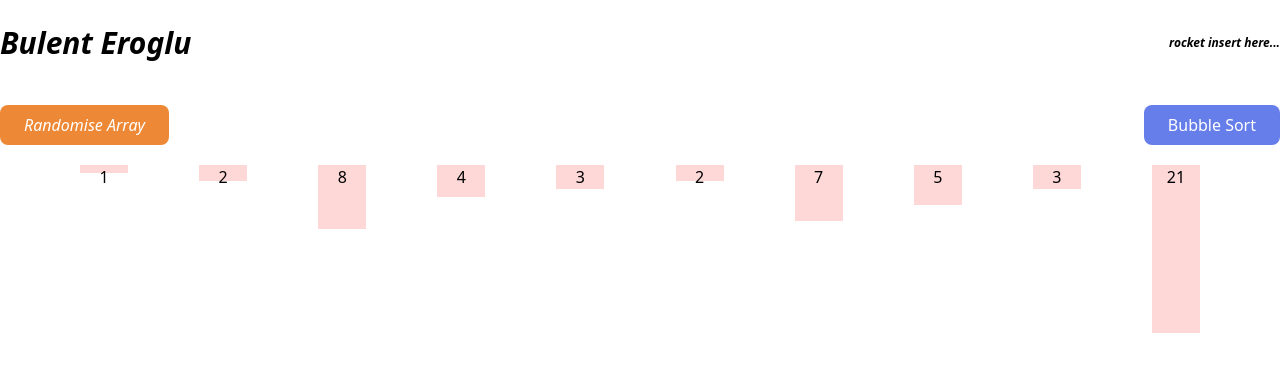
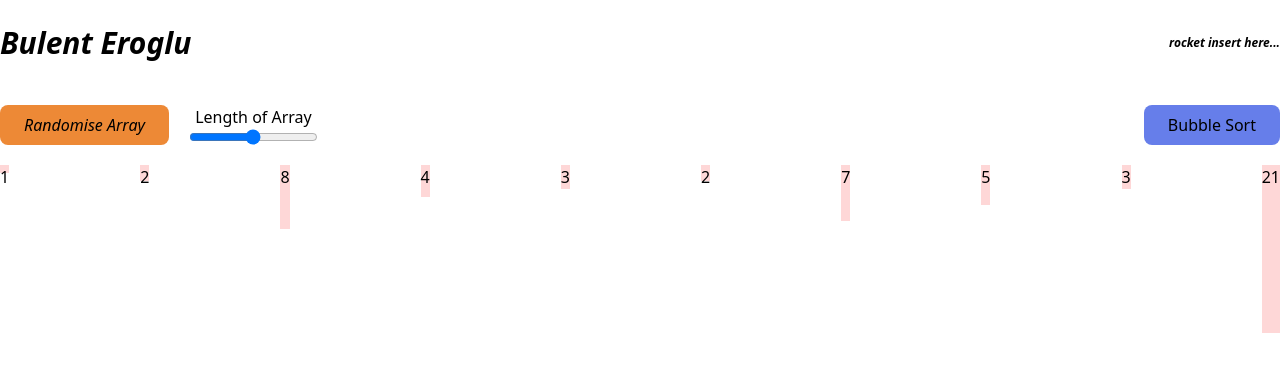
Before and after one commit to bulenteroglu/Sorting-Visualizer, a React (Vite) app in the folder packages/frontend/: page / in a window 1280 px wide. Shown: the top 372 px of the page. Built offline with nearby package versions, Linux system fonts and the light colour scheme.

Commit message:
added clsx - added slider to generate n amount of array length (user choice)

```diff
--- a/packages/frontend/package.json
+++ b/packages/frontend/package.json
@@ -8,6 +8,7 @@
   },
   "dependencies": {
     "autoprefixer": "9.8.6",
+    "clsx": "^1.1.1",
     "parcel": "^1.12.4",
     "react": "^17.0.1",
     "react-dom": "^17.0.1",
--- a/packages/frontend/src/Page/Page.jsx
+++ b/packages/frontend/src/Page/Page.jsx
@@ -1,15 +1,19 @@
 import React, { useEffect, useState } from 'react';
+import clsx from 'clsx';
 
 function Array({ array }) {
   return (
-    <div className='w-full flex justify-between mt-5 px-20 h-full space-x-2'>
+    <div className='w-full flex justify-between mt-5  h-full space-x-2'>
       {array.map((arr, i) => (
         <div
           style={{ height: `${arr}%` }}
           key={i}
-          className='w-12 bg-red-200 flex justify-center'
+          className={clsx(
+            'bg-red-200 flex justify-center',
+            array.length > 45 && 'w-2'
+          )}
         >
-          {arr}
+          {array.length < 45 && arr}
         </div>
       ))}
     </div>
@@ -18,9 +22,10 @@ function Array({ array }) {
 
 export default function Page() {
   const [array, setArray] = useState([1, 2, 8, 4, 3, 2, 7, 5, 3, 21]);
+  const [length, setLength] = useState(50);
 
   function randomArray() {
-    const ARRAY_LENGTH = 10;
+    const ARRAY_LENGTH = length;
     const tempArr = [];
     for (let i = 0; i < ARRAY_LENGTH; i++) {
       tempArr.push(Math.floor(Math.random() * 50) + 10);
@@ -29,14 +34,32 @@ export default function Page() {
     setArray(tempArr);
   }
 
+  function handleSlider(value) {
+    setLength(value);
+  }
+
   return (
     <div>
-      <div className='mt-5 flex items-center justify-between text-white rounded'>
-        <div
-          onClick={randomArray}
-          className='bg-orange-500 rounded-lg px-6 py-2 cursor-pointer italic'
-        >
-          Randomise Array
+      <div className='mt-5 flex items-center justify-between  rounded'>
+        <div className='flex items-center space-x-5'>
+          <div
+            onClick={randomArray}
+            className='bg-orange-500 rounded-lg px-6 py-2 cursor-pointer italic'
+          >
+            Randomise Array
+          </div>
+          <div>
+            <label className='flex flex-col items-center justify-center'>
+              Length of Array
+              <input
+                onChange={(e) => handleSlider(e.target.value)}
+                type='range'
+                min='0'
+                max='100'
+                defaultValue='50'
+              />
+            </label>
+          </div>
         </div>
         <div>
           <ul className='flex space-x-12'>
```
Also changed, not shown: 1 other file (tests, documents, lock files or other folders).
